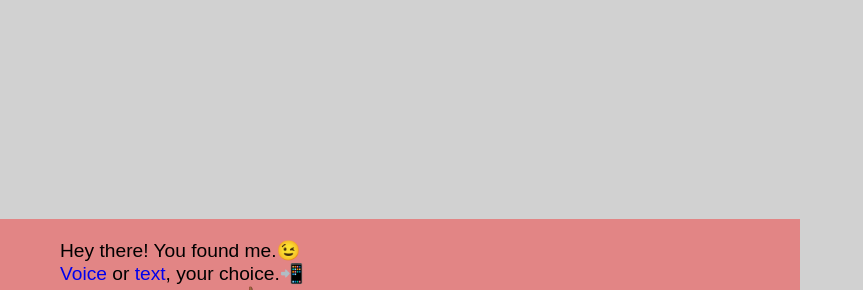
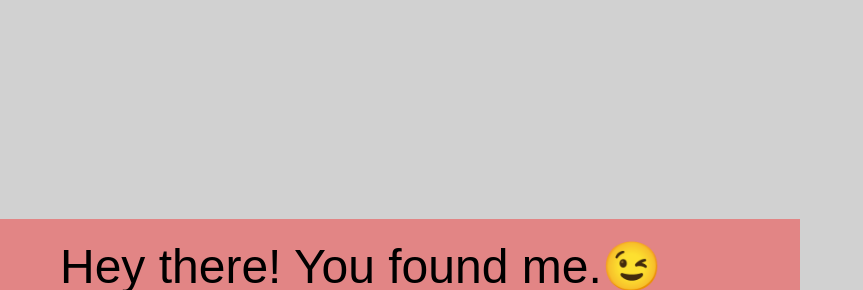
Before and after one commit to lelecanavanua/contactro.github.io, a plain HTML site: page index.html in a window 1280 px wide. Shown: the part 21-311 px from the top of the page, without its empty margins (0-863 px from the left). Drawn offline with Linux system fonts and the light colour scheme.

Commit message:
updated css file - increased font size and deleted reduntant css code.

```diff
--- a/style.css
+++ b/style.css
@@ -134,9 +134,7 @@ table {
 
 p {
   margin: 20px 60px 20px;
-  font: 1em sans-serif;
-  font-family: 'Segoe UI', Tahoma, Geneva, Verdana, sans-serif;
-  font: 1.2rem "Fira Sans", sans-serif;
+  font: 3em "Fira Sans", sans-serif;
 }
 
 html {
```
